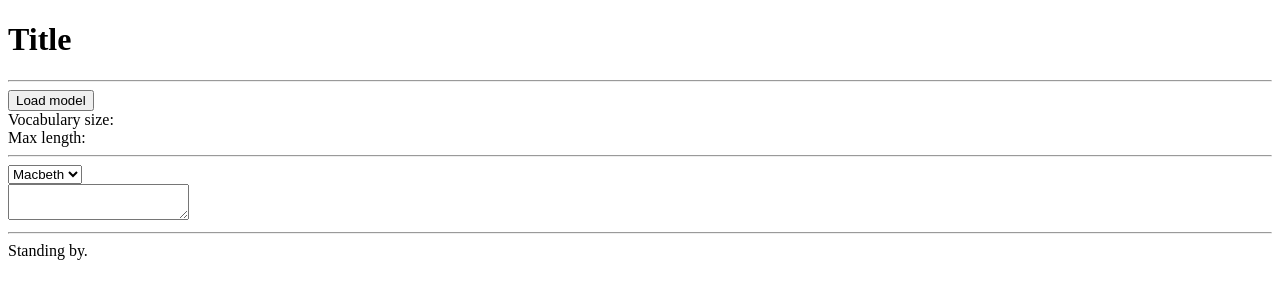
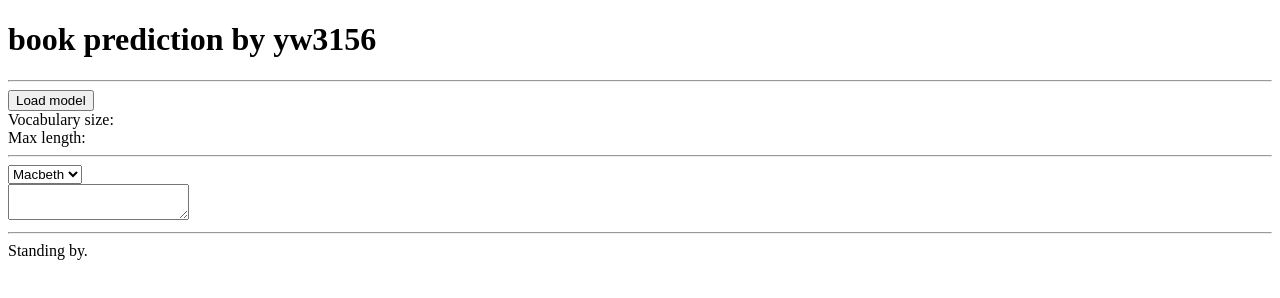
Before and after one commit to dl-tensorflow/dl-tensorflow.github.io, a plain HTML site: page hw4/index.html in a window 1280 px wide. Drawn offline with Linux system fonts and the light colour scheme.

Commit message:
colab -> github

```diff
--- a/hw4/index.html
+++ b/hw4/index.html
@@ -10,7 +10,7 @@
     }
   </style>
   <h1>
-    Title
+    book prediction by yw3156
   </h1>
   <hr>
   <div class="create-model">
```
